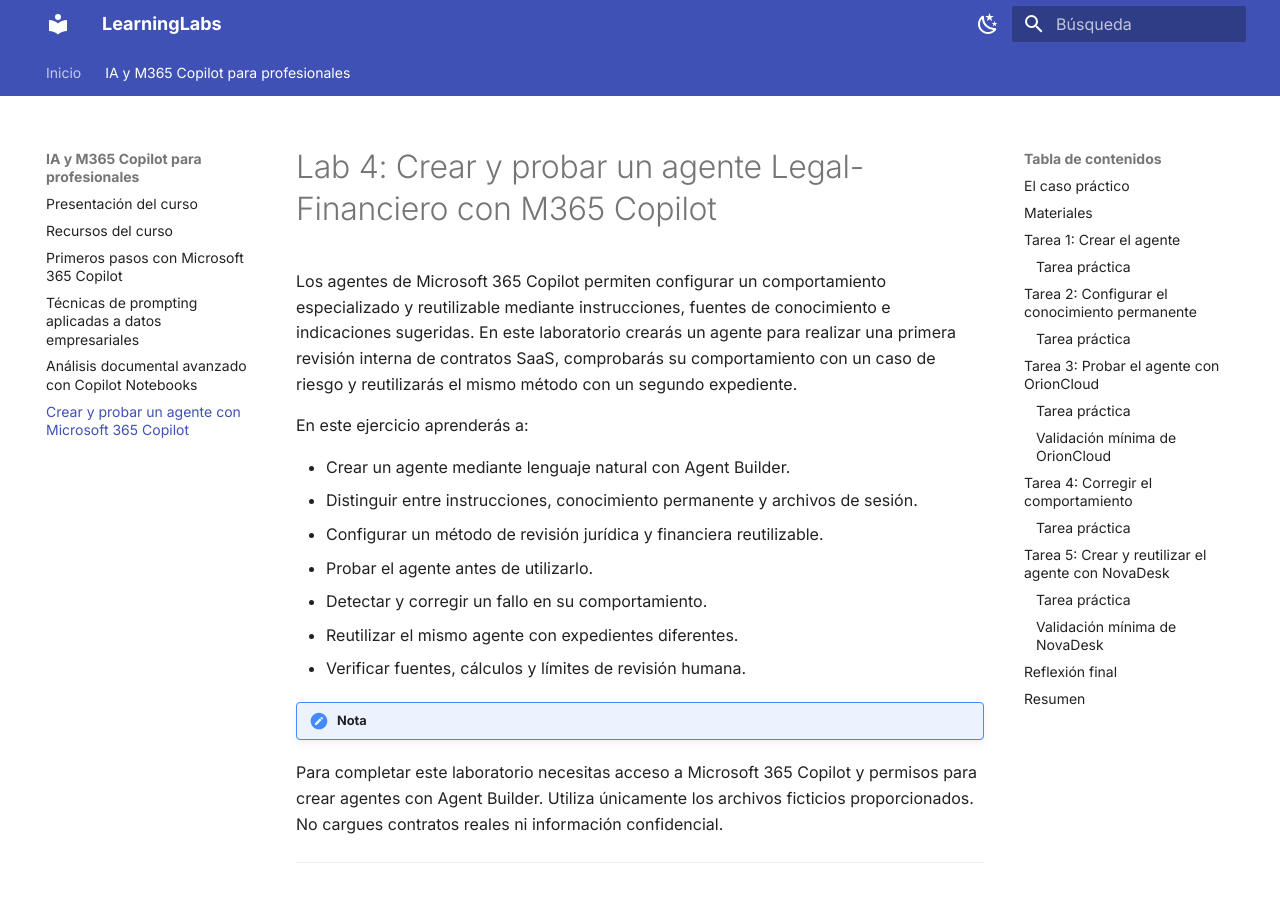
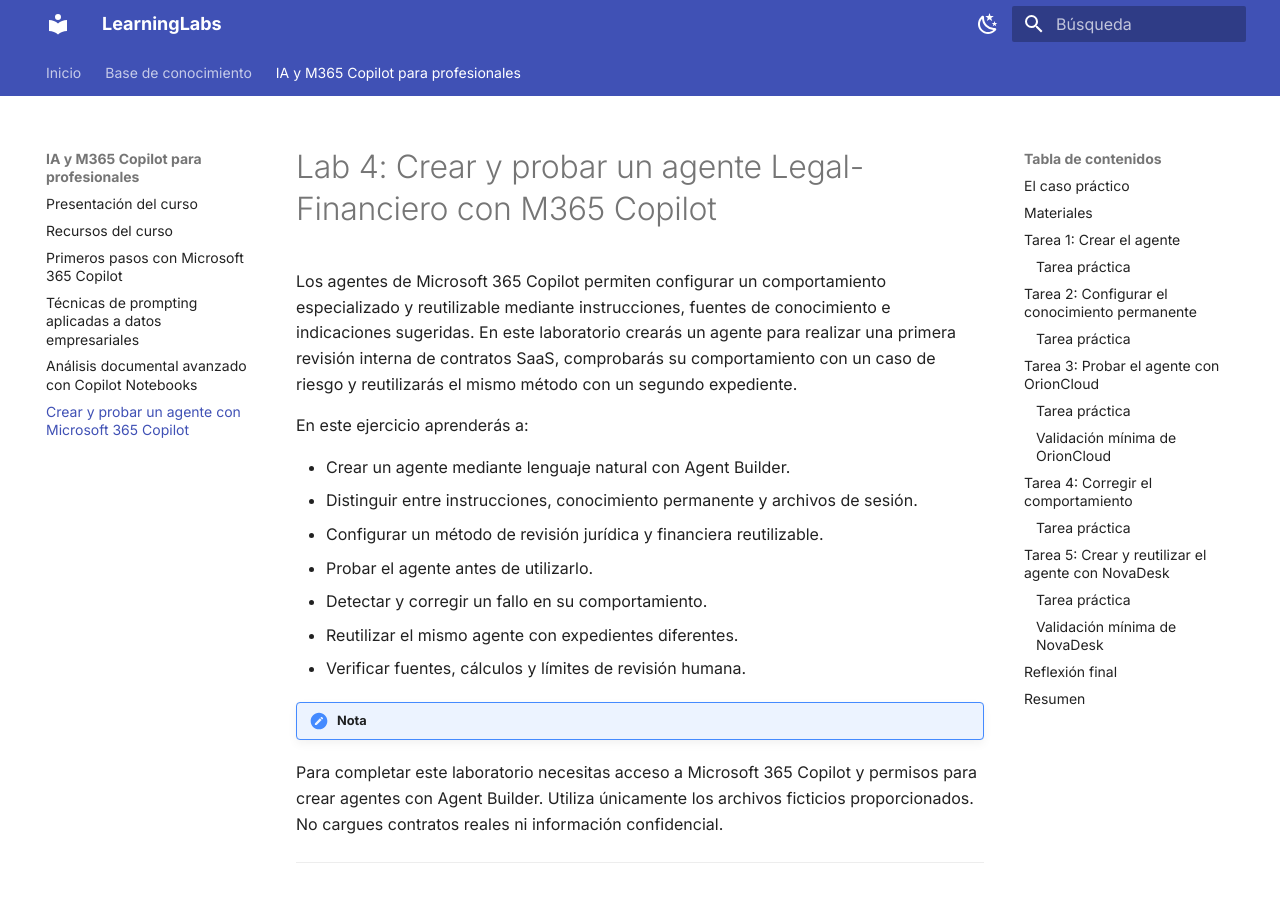
Before and after one commit to quizeth/Labs, an MkDocs documentation site: the page built from docs/ia-copilot-profesionales/lab4.md, in a window 1280 px wide and 900 px high. Built offline with MkDocs 1.6.1 and Material for MkDocs 9.7.7, drawn with Linux system fonts in a browser that asks for light colours.

Commit message:
Despliegue por correcciones en documentación

```diff
--- a/docs/ia-copilot-profesionales/lab4.md
+++ b/docs/ia-copilot-profesionales/lab4.md
@@ -44,7 +44,7 @@ Todos los archivos están en la carpeta /Files del curso.
 | [`05_Contrato_NovaDesk.docx`](recursos/files/05_Contrato_NovaDesk.docx) | Segundo caso de prueba |
 | [`06_Solicitud_Compra_NovaDesk.docx`](recursos/files/06_Solicitud_Compra_NovaDesk.docx) | Datos económicos y de negocio del segundo caso |
 
-> **Nota importante:** Los archivos 01 y 02 contienen reglas estables para el conocimiento del agente. Si tienes una licencia básica de Microsoft 365 Copilot y no puedes subir directamente archivos a la base de conocimiento del agente, utiliza [conocimiento.md](conocimiento.md) en su lugar.
+> **Nota importante:** Los archivos 01 y 02 contienen reglas estables para el conocimiento del agente. Si tienes una licencia básica de Microsoft 365 Copilot y no puedes subir directamente archivos a la base de conocimiento del agente, utiliza [conocimiento.md](../conocimiento.md) en su lugar.
 
 ---
 
@@ -95,7 +95,7 @@ El conocimiento permanente contiene las reglas que el agente debe reutilizar en
 
 !!! note "Si tienes la licencia básica de Microsoft 365 Copilot"
 
-   Utiliza el archivo [conocimiento.md](conocimiento.md) como fuente de conocimiento, en lugar de cargar por separado los archivos 01 y 02.
+   Utiliza el archivo [conocimiento.md](../conocimiento.md) como fuente de conocimiento, en lugar de cargar por separado los archivos 01 y 02.
 
 ### Tarea práctica
 
--- a/mkdocs.yml
+++ b/mkdocs.yml
@@ -42,6 +42,7 @@ theme:
 
 nav:
   - Inicio: index.md
+  - Base de conocimiento: conocimiento.md
 
   - IA y M365 Copilot para profesionales:
       - Presentación del curso: ia-copilot-profesionales/index.md
```
Also changed, not shown: docs/ia-copilot-profesionales/recursos/index.md (+1 -1 lines), docs/conocimiento.md (renamed from conocimiento.md).
